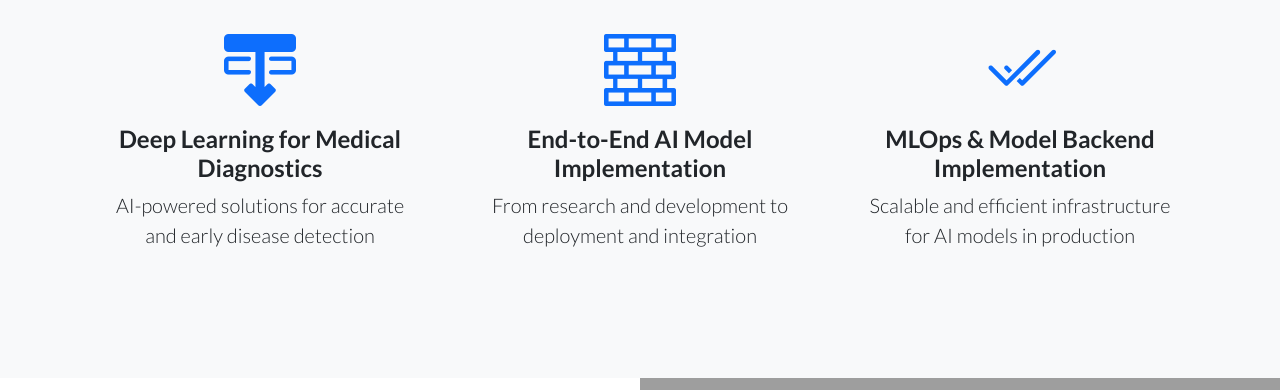
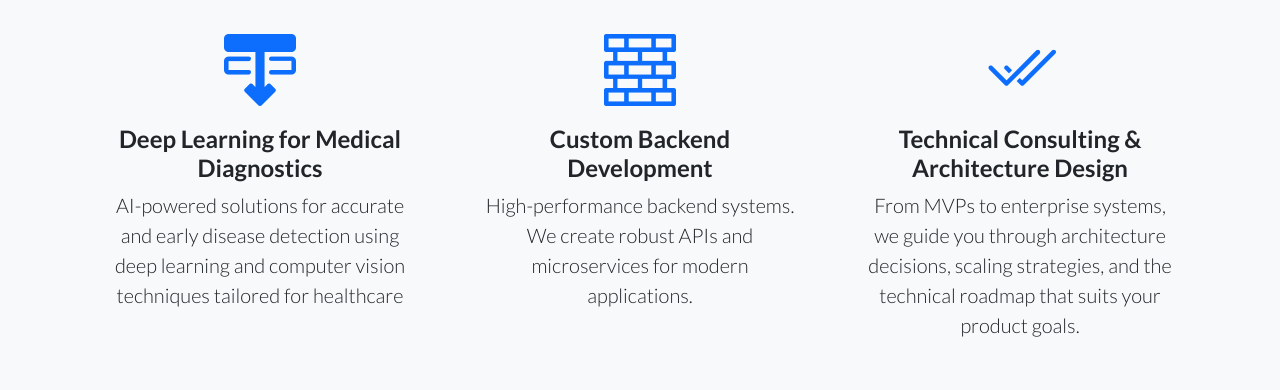
Before and after one commit to Caritochoa/web-services-lucis, a plain HTML site: page index.html in a window 1280 px wide. Shown: the part 908-1298 px from the top of the page. Drawn offline with nearby package versions, Linux system fonts and the light colour scheme; grey boxes are pictures that could not be loaded; a script that the page names is missing.

```diff
--- a/index.html
+++ b/index.html
@@ -85,21 +85,21 @@
                         <div class="features-icons-item mx-auto mb-5 mb-lg-0 mb-lg-3">
                             <div class="features-icons-icon d-flex"><i class="bi bi-layer-backward m-auto text-primary"></i></div>
                             <h4>Deep Learning for Medical Diagnostics</h4>
-                            <p class="lead mb-0">AI-powered solutions for accurate and early disease detection</p>
+                            <p class="lead mb-0">AI-powered solutions for accurate and early disease detection using deep learning and computer vision techniques tailored for healthcare</p>
                         </div>
                     </div>
                     <div class="col-lg-4">
                         <div class="features-icons-item mx-auto mb-5 mb-lg-0 mb-lg-3">
                             <div class="features-icons-icon d-flex"><i class="bi bi-bricks m-auto text-primary"></i></div>
-                            <h4>End-to-End AI Model Implementation</h4>
-                            <p class="lead mb-0">From research and development to deployment and integration</p>
+                            <h4>Custom Backend Development</h4>
+                            <p class="lead mb-0">High-performance backend systems. We create robust APIs and microservices for modern applications.</p>
                         </div>
                     </div>
                     <div class="col-lg-4">
                         <div class="features-icons-item mx-auto mb-0 mb-lg-3">
                             <div class="features-icons-icon d-flex"><i class="bi bi-check2-all m-auto text-primary"></i></div>
-                            <h4>MLOps & Model Backend Implementation</h4>
-                            <p class="lead mb-0">Scalable and efficient infrastructure for AI models in production</p>
+                            <h4>Technical Consulting & Architecture Design</h4>
+                            <p class="lead mb-0">From MVPs to enterprise systems, we guide you through architecture decisions, scaling strategies, and the technical roadmap that suits your product goals.</p>
                         </div>
                     </div>
                 </div>
```
